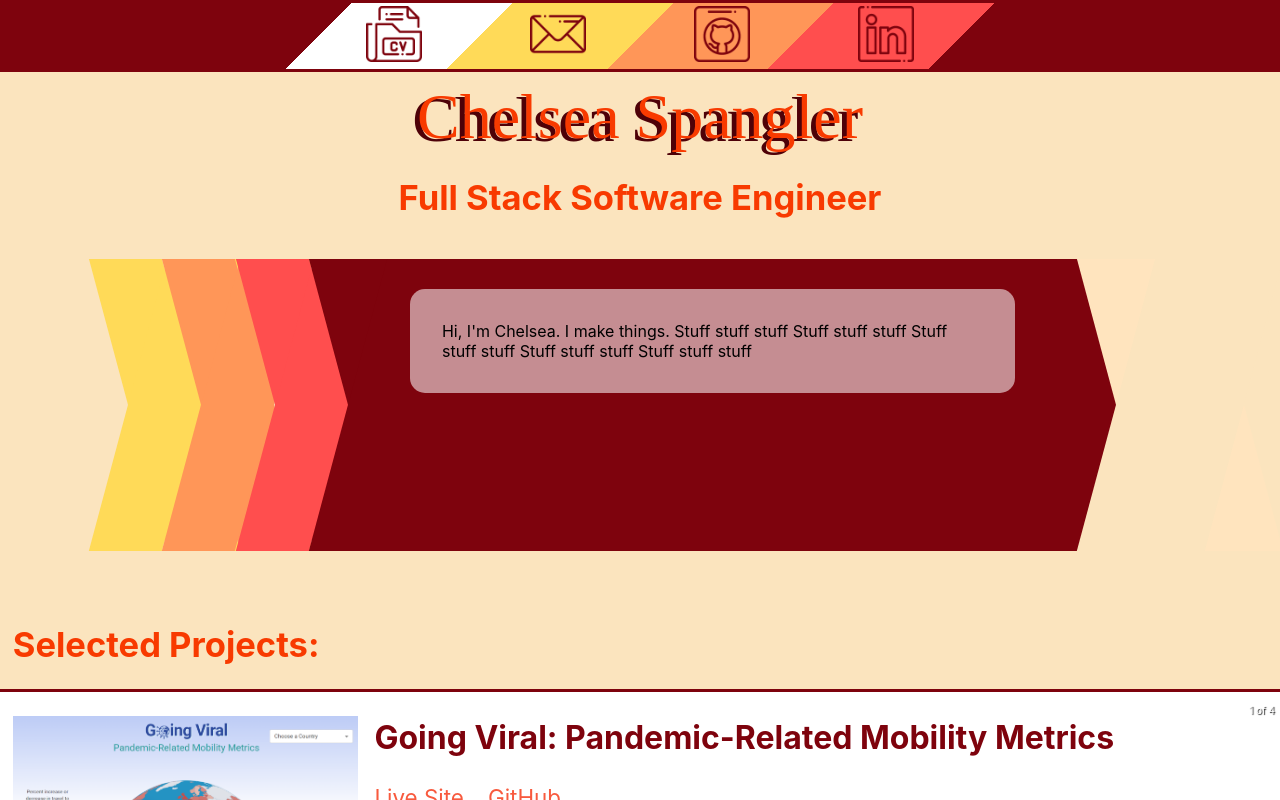
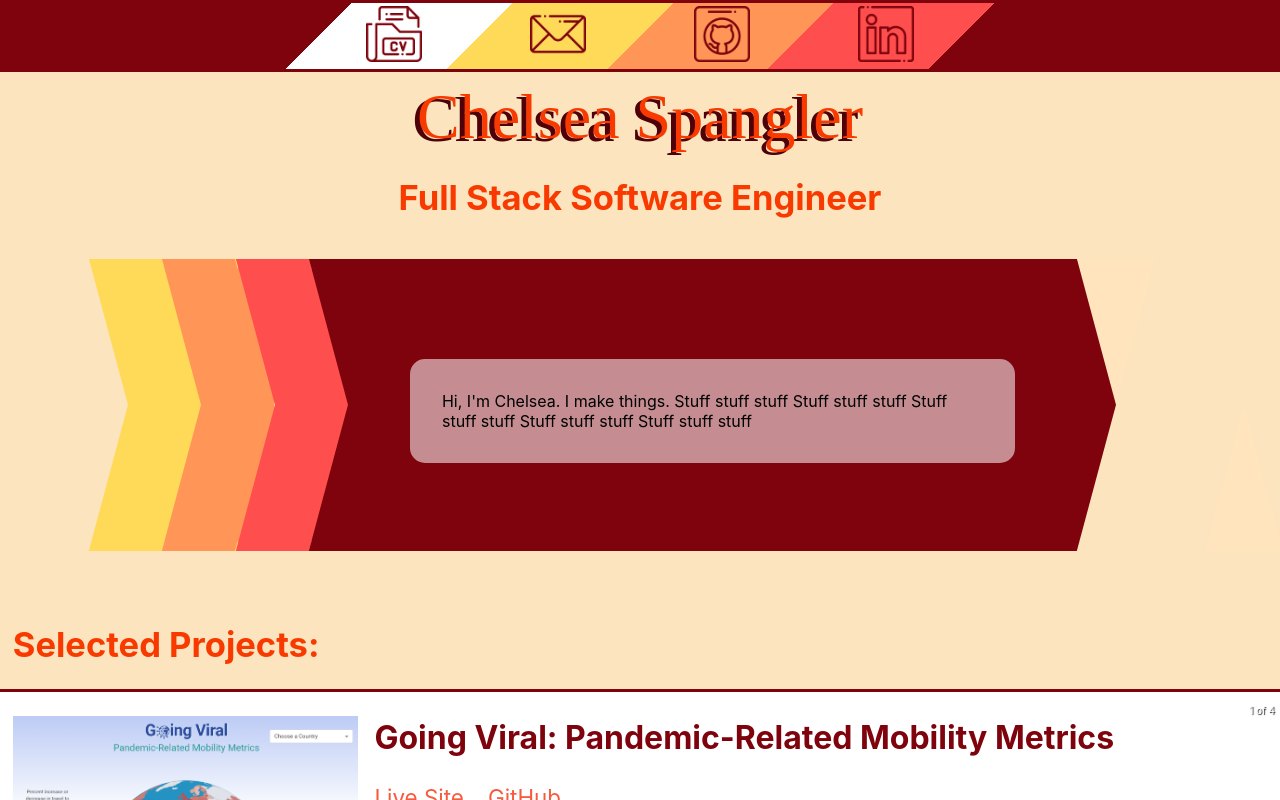
Before and after one commit to CNSpangler/portfolio, a React (Create React App) app: page / in a window 1280 px wide. Shown: the top 800 px of the page. Built offline with nearby package versions, Linux system fonts and the light colour scheme; a web font is replaced by a local one.

Commit message:
center chevron content

```diff
--- a/src/components/App/App.css
+++ b/src/components/App/App.css
@@ -74,12 +74,13 @@ h1 {
   padding: 0 1.3vw;
   height: 90%;
   color: #fff;
+  display: flex;
+  align-items: center;
 }
 
 .chevron-inner{
   z-index: 2;
-  padding: 30px 20px 20px;
-  display: flex;
+  padding: 0 20px 20px;
 }
 
 .chevron-content {
```
